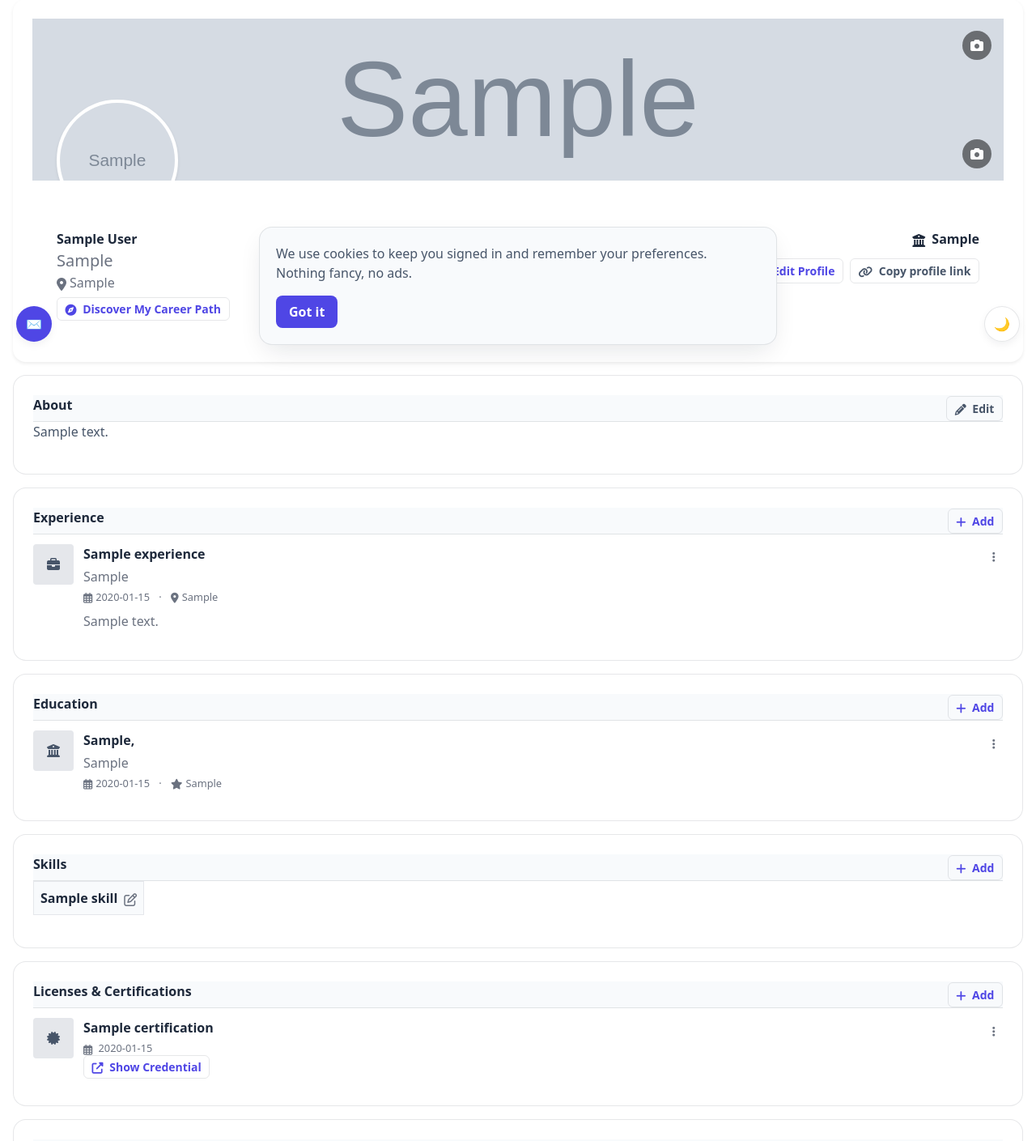
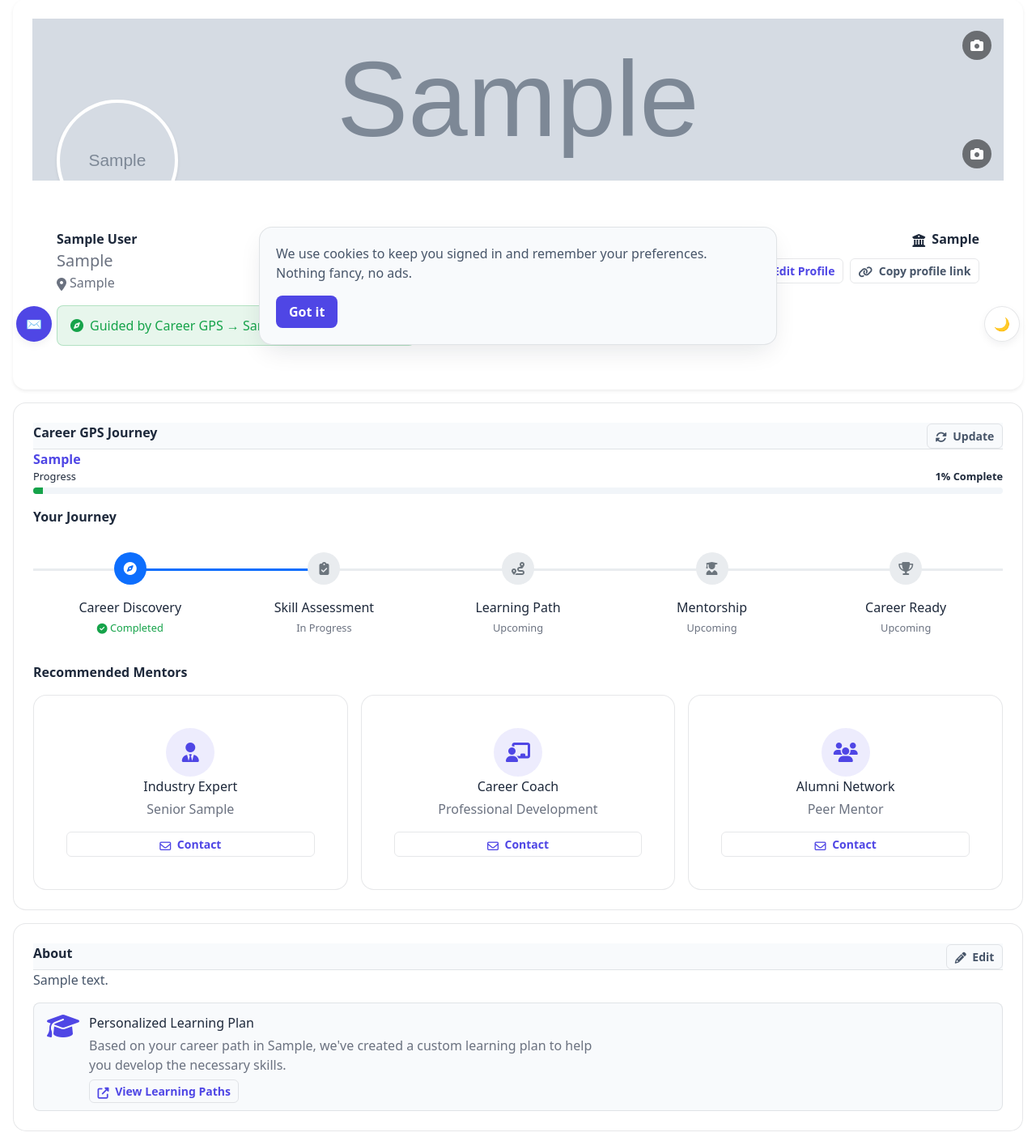
Before and after one commit to ayushjaiswal21/astra_monorepo, a Flask app: a page that uses asta_authentication/templates/profile/profile_view.html in a window 1280 px wide. Shown: the part 358-1767 px from the top of the page at 81% size. Run offline with Flask 3, Linux system fonts and the light colour scheme; a user stored in the database is signed in; tables that the repository leaves empty hold one stand-in row (values such as "Sample post"); grey boxes marked "Sample" are stand-in pictures; data that the repository does not hold is empty; some libraries are stand-ins or nearby versions.

Commit message:
Fix Career GPS 500s, lost education fields, and missing cert/career banner
- app.py: force UTF-8 stdout/stderr on Windows. Emoji status prints across
  this app raised UnicodeEncodeError on Windows' default console codepage,
  turning a handled AI-Guru-unreachable fallback into an unhandled 500 and
  blocking the whole Career GPS quiz whenever that service was down.
- profile_routes.py: add_education() read a `dates` field the add-education
  modal never sends (it sends start_date/end_date), so dates were always
  saved as the string "None" (self-perpetuating once the edit modal
  re-submitted that literal text), and `grade` was silently discarded.
  Build dates from start_date/end_date and persist grade.
- profile_routes.py + profile_view.html: CareerGPS has no uselist=False and
  a new row is created on every quiz retake, so `user.career_gps` is always
  a list - calling `.selected_career` on it silently resolved to Undefined,
  so the "Guided by Career GPS" banner and journey section never rendered
  even though the DB had the right data. Query the actual most-relevant row
  explicitly and pass it as its own `career_gps` template variable.
- profile_view.html: cert.issuer -> cert.issuing_organization (the model's
  real field name; the wrong one meant certification issuer names never
  displayed on the profile).
- edit_education.html: switched from a plain form POST (whose target route
  returns JSON, so submitting dumped raw `{"success": true}` on its own
  page) to the same fetch-based submit pattern every other modal in this
  app already uses, and guarded prefilled values with `or ''` so a null
  date/grade can't get echoed back as the literal string "None" again.

Co-Authored-By: Claude Sonnet 5 <noreply@anthropic.com>

```diff
--- a/asta_authentication/app.py
+++ b/asta_authentication/app.py
@@ -1,5 +1,21 @@
 import os
 import sys
+
+# Several routes (profile_routes.py's Career GPS flow, this file's own
+# startup logs, etc.) print emoji status markers (checkmarks, rockets).
+# On Windows, stdout/stderr default to the cp1252 console codepage, which
+# can't encode those characters: the print() call itself then raises
+# UnicodeEncodeError, turning an otherwise-handled fallback branch into an
+# unhandled 500 (reproduced via the Career GPS quiz when the AI Guru
+# service at localhost:8001 is unreachable). Force UTF-8 so these prints
+# never crash a request.
+if sys.platform == 'win32':
+    try:
+        sys.stdout.reconfigure(encoding='utf-8', errors='replace')
+        sys.stderr.reconfigure(encoding='utf-8', errors='replace')
+    except Exception:
+        pass
+
 from dotenv import load_dotenv
 from flask import Flask, jsonify
 from flask_socketio import SocketIO
--- a/asta_authentication/profile_routes.py
+++ b/asta_authentication/profile_routes.py
@@ -158,7 +158,16 @@ def view_profile(username):
         db.session.add(profile_view)
         db.session.commit()
         log_activity(current_user.id, 'viewed_profile', f"viewed {user.username}'s profile")
-    return render_template('profile/profile_view.html', user=user, posts=posts, pagination=pagination)
+    # CareerGPS is one-to-many per user (retaking the quiz adds a new row),
+    # so `user.career_gps` is a list, not a single object - the template's
+    # `user.career_gps.selected_career` checks were always Undefined/falsy
+    # in Jinja, so the "Guided by Career GPS" banner never rendered no
+    # matter how many quizzes were taken. Resolve the one row to show here.
+    career_gps = CareerGPS.query.filter(
+        CareerGPS.user_id == user.id,
+        CareerGPS.selected_career.isnot(None)
+    ).order_by(CareerGPS.updated_at.desc()).first()
+    return render_template('profile/profile_view.html', user=user, posts=posts, pagination=pagination, career_gps=career_gps)
 
 @profile_bp.route('/edit-about', methods=['POST'])
 @login_required
@@ -189,7 +198,12 @@ def add_education():
     new_edu = Education(
         school=request.form.get('school'),
         degree=request.form.get('degree'),
-        dates=request.form.get('dates'),
+        # The add-education modal sends start_date/end_date, not a combined
+        # 'dates' field, so this fell back to None (and templates then
+        # rendered the literal string "None") unless a caller sends 'dates'
+        # directly, as the plain edit-education form does.
+        dates=request.form.get('dates') or f"{request.form.get('start_date', '')} - {request.form.get('end_date', '')}".strip(' -') or None,
+        grade=request.form.get('grade'),
         user_id=current_user.id
     )
     db.session.add(new_edu)
--- a/asta_authentication/templates/profile/modals/edit_education.html
+++ b/asta_authentication/templates/profile/modals/edit_education.html
@@ -5,12 +5,12 @@
                 <h5 class="modal-title">Edit Education</h5>
                 <button type="button" class="text-lg leading-none opacity-60 hover:opacity-100" data-modal-dismiss>&times;</button>
             </div>
-            <form action="{{ url_for('profile.edit_education', edu_id=edu.id) }}" method="POST">
+            <form class="edit-education-plain-form" action="{{ url_for('profile.edit_education', edu_id=edu.id) }}" method="POST">
                 <input type="hidden" name="csrf_token" value="{{ csrf_token() }}">
                 <div class="modal-body">
-                    <div class="mb-3"><label class="form-label">School*</label><input type="text" class="form-control" name="school" value="{{ edu.school }}" required></div>
-                    <div class="mb-3"><label class="form-label">Degree</label><input type="text" class="form-control" name="degree" value="{{ edu.degree }}"></div>
-                    <div class="mb-3"><label class="form-label">Dates</label><input type="text" class="form-control" name="dates" value="{{ edu.dates }}"></div>
+                    <div class="mb-3"><label class="form-label">School*</label><input type="text" class="form-control" name="school" value="{{ edu.school or '' }}" required></div>
+                    <div class="mb-3"><label class="form-label">Degree</label><input type="text" class="form-control" name="degree" value="{{ edu.degree or '' }}"></div>
+                    <div class="mb-3"><label class="form-label">Dates</label><input type="text" class="form-control" name="dates" value="{{ edu.dates or '' }}"></div>
                 </div>
                 <div class="modal-footer">
                     <button type="button" class="btn btn-secondary" data-modal-dismiss>Close</button>
@@ -20,3 +20,39 @@
         </div>
     </div>
 </div>
+
+<script>
+document.addEventListener('DOMContentLoaded', function() {
+    // This form POSTs to a route that returns JSON (jsonify), not a redirect.
+    // Without intercepting the submit, the browser navigates to that raw
+    // JSON response instead of staying on the profile page. Submit via
+    // fetch instead, matching every other profile edit modal in this app.
+    var form = document.querySelector('#editEducationModal-{{ edu.id }} .edit-education-plain-form');
+    if (form) {
+        form.addEventListener('submit', function(e) {
+            e.preventDefault();
+            var formData = new FormData(form);
+            fetch(form.action, {
+                method: 'POST',
+                headers: {
+                    'Accept': 'application/json',
+                    'Content-Type': 'application/x-www-form-urlencoded',
+                    'X-CSRFToken': document.querySelector('meta[name="csrf-token"]').content
+                },
+                body: new URLSearchParams(formData).toString()
+            })
+            .then(function(r) { return r.json(); })
+            .then(function(data) {
+                if (data && data.success) {
+                    window.location.reload();
+                } else {
+                    (window.showToast || alert)((data && (data.message || data.error)) || 'Failed to update education', 'error');
+                }
+            })
+            .catch(function() {
+                (window.showToast || alert)('An error occurred while updating education', 'error');
+            });
+        });
+    }
+});
+</script>
--- a/asta_authentication/templates/profile/profile_view.html
+++ b/asta_authentication/templates/profile/profile_view.html
@@ -38,10 +38,10 @@
                 {% endif %}
 
                 <!-- Career GPS Banner -->
-                {% if user.career_gps and user.career_gps.selected_career %}
+                {% if career_gps and career_gps.selected_career %}
                 <div class="alert alert-success d-inline-flex items-center mt-2 py-2 px-3 rounded-pill">
                     <i class="fas fa-compass me-2"></i>
-                    <span>Guided by Career GPS → {{ user.career_gps.selected_career }} | {{ user.career_gps.progress }}% Complete</span>
+                    <span>Guided by Career GPS → {{ career_gps.selected_career }} | {{ career_gps.progress }}% Complete</span>
                     <a href="#" class="ms-2" title="✨ Update or Explore New Directions">
                         <i class="fas fa-sync-alt"></i>
                     </a>
@@ -90,7 +90,7 @@
 </div>
 
 <!-- Career GPS Roadmap Section -->
-{% if user.career_gps and user.career_gps.selected_career %}
+{% if career_gps and career_gps.selected_career %}
 <div class="card mt-4" id="careerGpsSection">
     <div class="card-header flex justify-between items-center">
         <h5 class="card-title fw-bold mb-0">Career GPS Journey</h5>
@@ -99,19 +99,19 @@
         </a>
     </div>
     <div class="card-body">
-        <h6 class="fw-bold text-primary">{{ user.career_gps.selected_career }}</h6>
+        <h6 class="fw-bold text-primary">{{ career_gps.selected_career }}</h6>
 
         <!-- Progress Bar -->
         <div class="mb-4">
             <div class="flex justify-between mb-1">
                 <small class="fw-500">Progress</small>
-                <small class="fw-bold">{{ user.career_gps.progress }}% Complete</small>
+                <small class="fw-bold">{{ career_gps.progress }}% Complete</small>
             </div>
             <div class="progress" style="height: 8px">
                 <div class="progress-bar bg-success"
                      role="progressbar"
-                     style="width: {{ user.career_gps.progress }}%"
-                     aria-valuenow="{{ user.career_gps.progress }}"
+                     style="width: {{ career_gps.progress }}%"
+                     aria-valuenow="{{ career_gps.progress }}"
                      aria-valuemin="0"
                      aria-valuemax="100">
                 </div>
@@ -130,13 +130,13 @@
             ] %}
 
             {% for milestone in milestones %}
-            <div class="step {% if user.career_gps.progress >= milestone.threshold %}completed{% endif %}">
+            <div class="step {% if career_gps.progress >= milestone.threshold %}completed{% endif %}">
                 <div class="step-icon">
                     <i class="fas fa-{{ milestone.icon }}"></i>
                 </div>
                 <div class="step-content">
                     <h6 class="mb-0">{{ milestone.name }}</h6>
-                    {% if user.career_gps.progress >= milestone.threshold %}
+                    {% if career_gps.progress >= milestone.threshold %}
                         <small class="text-success"><i class="fas fa-check-circle"></i> Completed</small>
                     {% else %}
                         <small class="text-gray-500">
@@ -152,7 +152,7 @@
         <h6 class="mt-5 mb-3 fw-bold">Recommended Mentors</h6>
         <div class="grid grid-cols-1 md:grid-cols-3 gap-4">
             {% set mentors = [
-                {'name': 'Industry Expert', 'role': 'Senior ' + user.career_gps.selected_career, 'icon': 'user-tie'},
+                {'name': 'Industry Expert', 'role': 'Senior ' + career_gps.selected_career, 'icon': 'user-tie'},
                 {'name': 'Career Coach', 'role': 'Professional Development', 'icon': 'chalkboard-teacher'},
                 {'name': 'Alumni Network', 'role': 'Peer Mentor', 'icon': 'users'}
             ] %}
@@ -195,7 +195,7 @@
             <p class="mb-0">{{ user.about or 'No information provided yet.' }}</p>
         </div>
 
-        {% if user.career_gps and user.career_gps.selected_career %}
+        {% if career_gps and career_gps.selected_career %}
         <div class="alert alert-light border">
             <div class="flex">
                 <div class="flex-shrink-0 text-primary">
@@ -204,7 +204,7 @@
                 <div class="flex-grow-1 ms-3">
                     <h6 class="mb-1">Personalized Learning Plan</h6>
                     <p class="mb-2 text-gray-500">
-                        Based on your career path in {{ user.career_gps.selected_career }}, we've created a custom learning plan to help you develop the necessary skills.
+                        Based on your career path in {{ career_gps.selected_career }}, we've created a custom learning plan to help you develop the necessary skills.
                     </p>
                     <a href="{{ url_for('profile.my_learning_paths') }}" class="btn btn-sm btn-outline-primary">
                         <i class="fas fa-external-link-alt me-1"></i> View Learning Paths
@@ -440,7 +440,7 @@
                 </div>
                 <div class="flex-grow-1">
                     <h6 class="fw-bold mb-1">{{ cert.name }}</h6>
-                    <p class="mb-1 text-gray-500">{{ cert.issuer }}</p>
+                    <p class="mb-1 text-gray-500">{{ cert.issuing_organization }}</p>
                     <small class="text-gray-500 block">
                         <i class="far fa-calendar-alt me-1"></i>
                         {{ cert.issue_date }}
```
